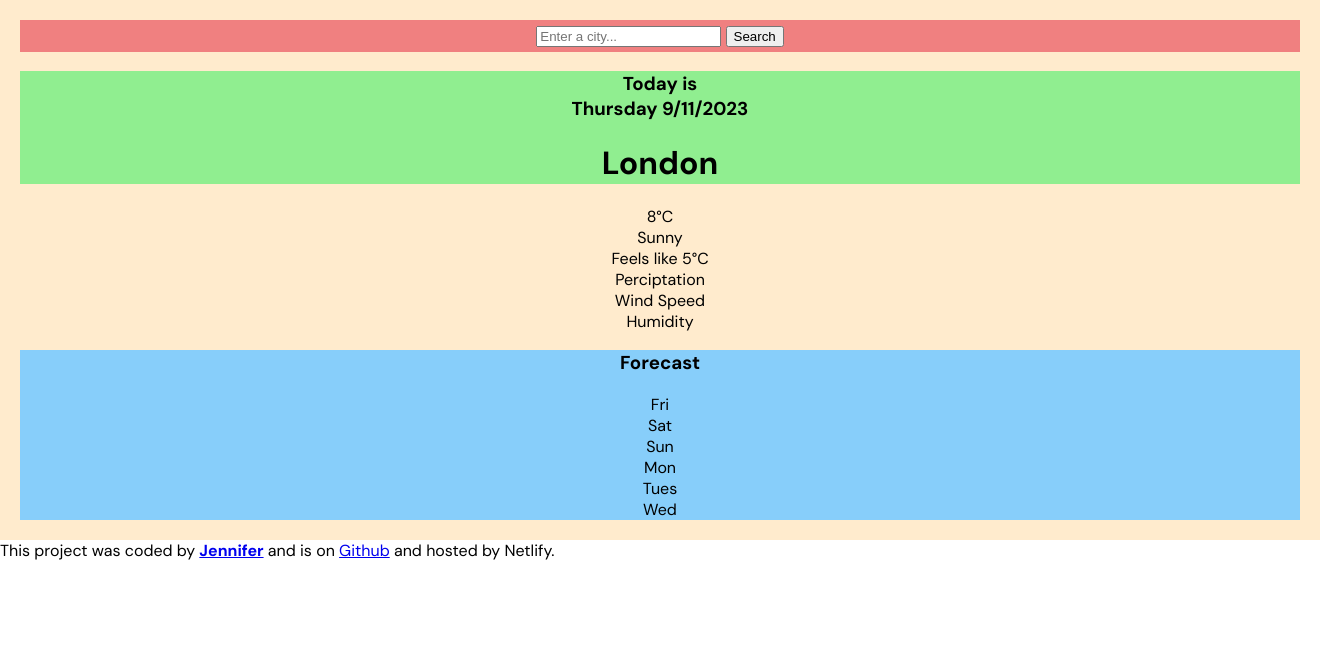
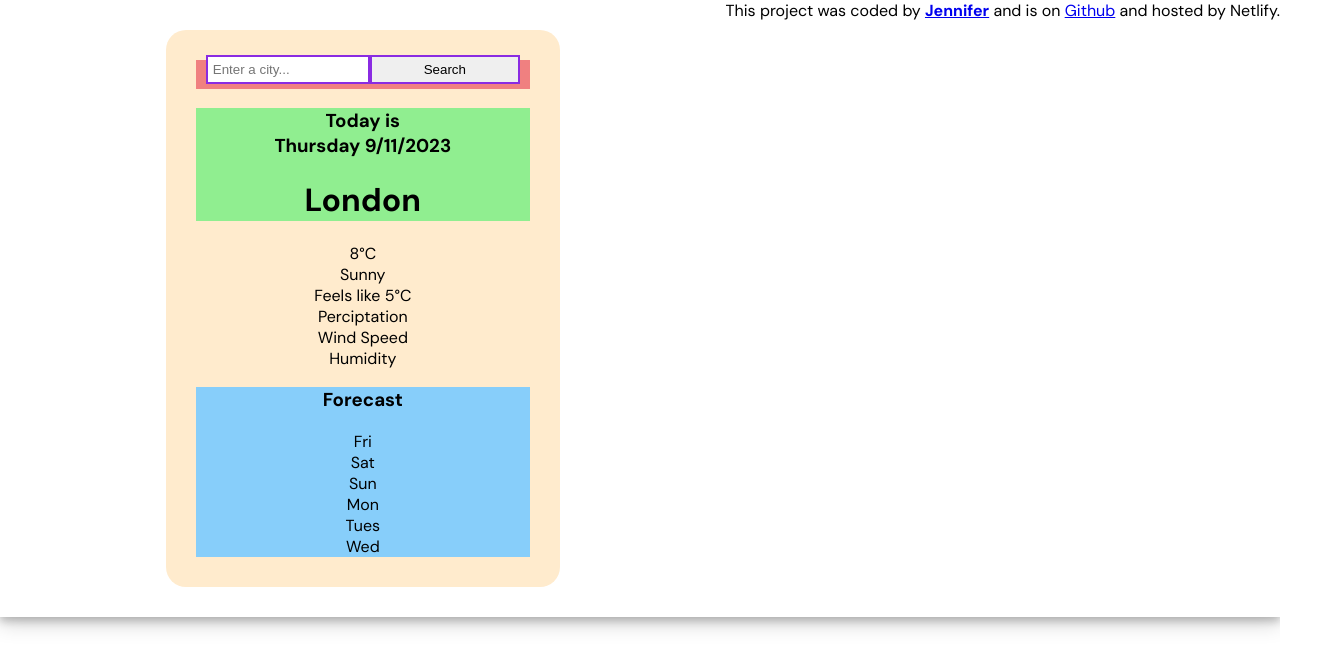
Before and after one commit to jennyweic/weather-app-vanilla, a website: page index.html in a window 1280 px wide. Shown: the whole page, 1320 px wide, since content can reach past the window. Drawn offline with Linux system fonts and the light colour scheme.

Commit message:
Updated body, app, search

```diff
--- a/index.html
+++ b/index.html
@@ -15,8 +15,8 @@
 <header>
     <div>
       <form id="search-function">
-        <input type="text" placeholder="Enter a city..." />
-        <input type="submit" value="Search" />
+        <input type="text" placeholder="Enter a city..." id="form-input" textarea="focus"/>
+        <input type="submit" value="Search" id="form-input" />
       </form>
     </div>
 </header>
--- a/src/style.css
+++ b/src/style.css
@@ -2,16 +2,18 @@ body{
     font-family: 'Bebas Neue', sans-serif;
 font-family: 'DM Sans', sans-serif;
 margin: 0 auto;
+display: flex;
+    justify-content: center;
+    box-shadow: 0 4px 8px 0 rgba(0, 0, 0, 0.2), 0 6px 20px 0 rgba(0, 0, 0, 0.19);
 }
 
 .app-card {
     background-color: blanchedalmond;
     text-align: center;
-    padding: 20px;
-    width: 100%;
-    margin: auto;
-
-
+    padding: 30px;
+   margin: 30px auto;
+    max-width: 600px;
+    border-radius: 20px;
 }
 
 .heading-details{
@@ -28,12 +30,15 @@ box-sizing: border-box;
 box-sizing: border-box;
     background-color: lightcoral;
     padding: 5px 10px;
+    display: flex;
+    justify-content: center;
+    align-items: center;
 }
 
-@media (max-wdith:600px){
-    .app-card {
-            display: flex;
-                justify-content: center;
-            box-shadow: 0 4px 8px 0 rgba(0, 0, 0, 0.2), 0 6px 20px 0 rgba(0, 0, 0, 0.19);
-    }
+#form-input{
+    width: 150px;
+    border: 2px solid blueviolet;
+    padding: 5px;
+    margin-top:-10px;
+    outline: none;
 }
```
